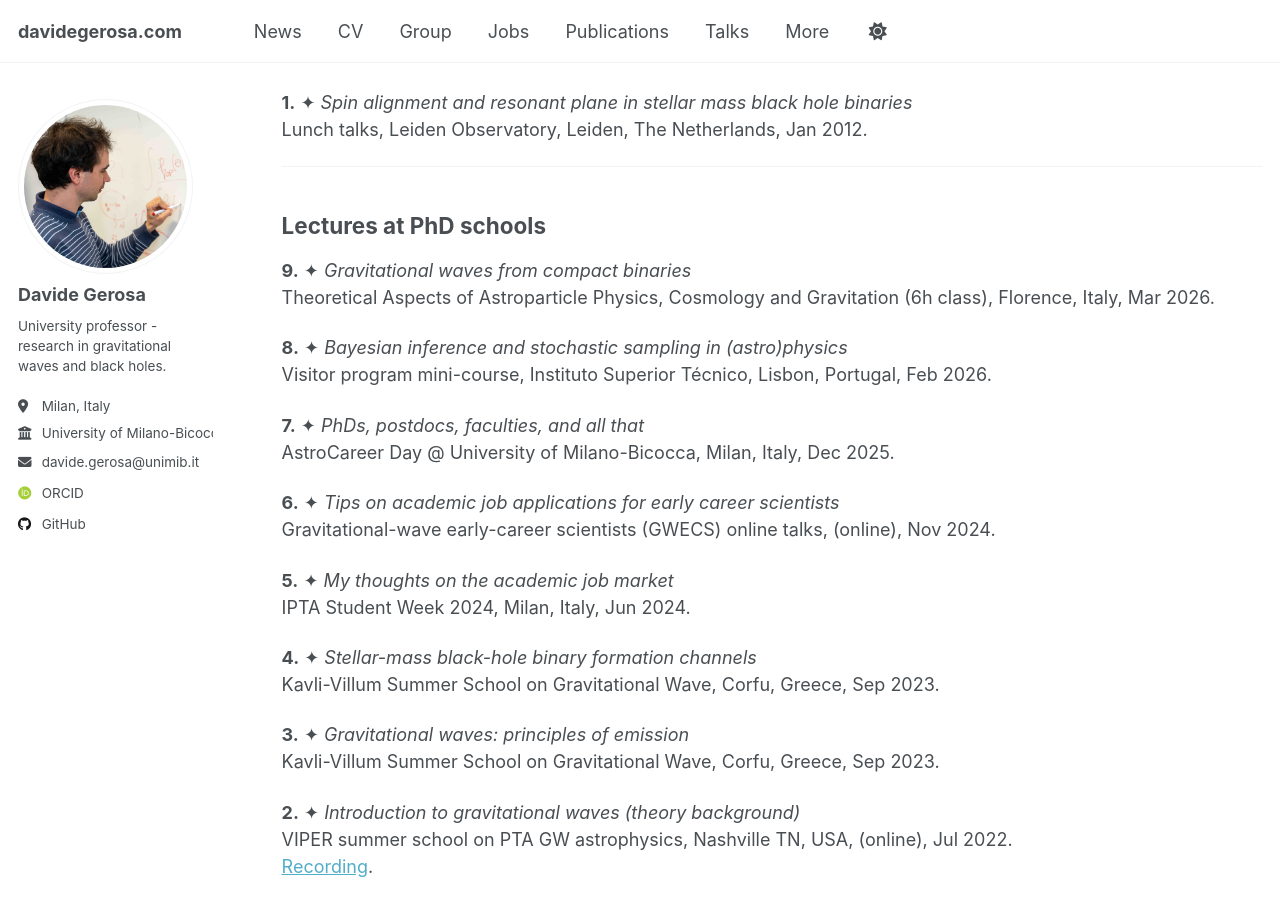
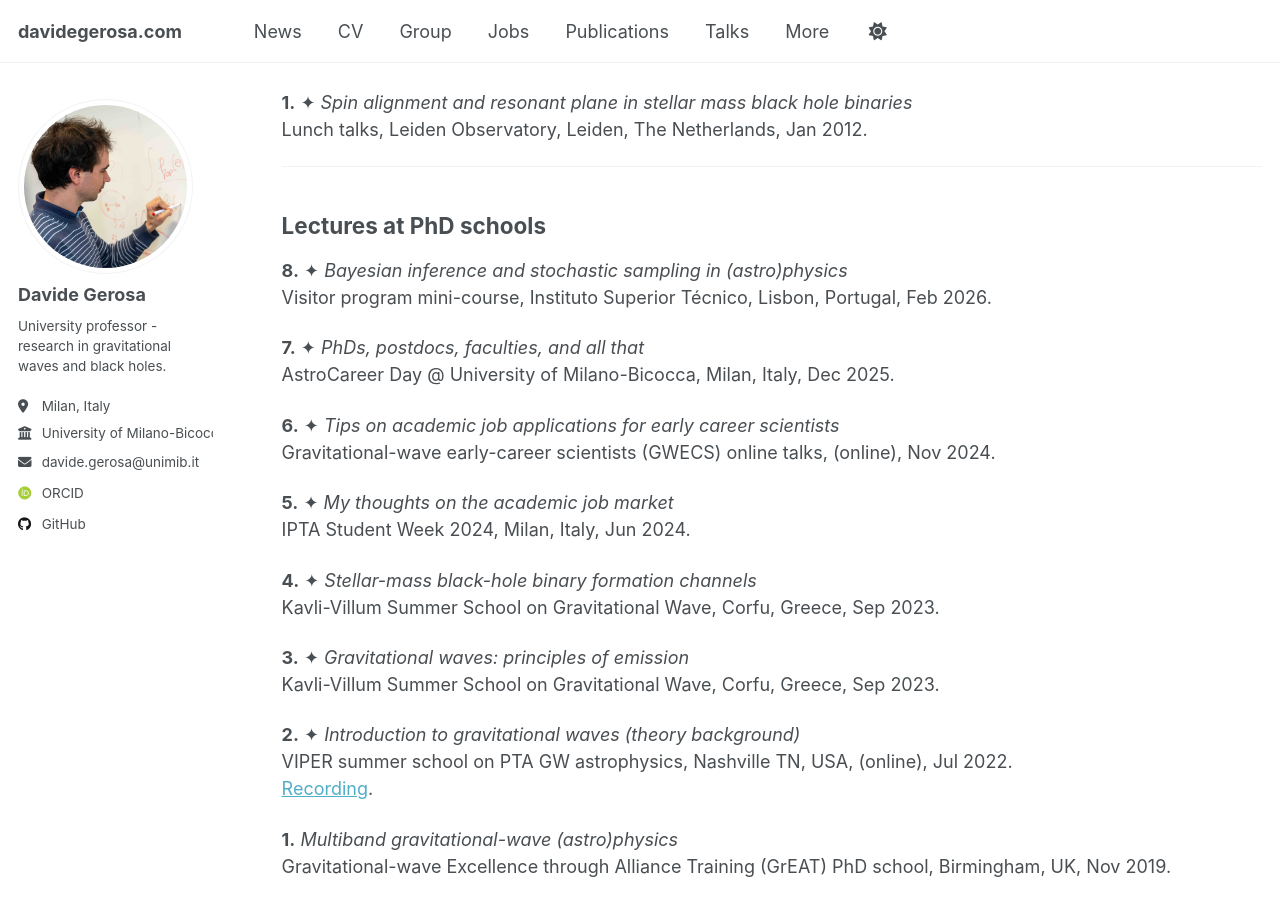
Before and after one commit to dgerosa/website, a Jekyll site: the page built from _pages/talks.md, in a window 1280 px wide and 900 px high, scrolled down 11462 px. Built offline with Jekyll 4.4.1, drawn with Linux system fonts in a browser that asks for light colours; some web fonts are replaced; some of the changed text lies outside the part shown.

Commit message:
Website update from workflow

```diff
--- a/_pages/_talks.md
+++ b/_pages/_talks.md
@@ -3,7 +3,7 @@ Invited talks marked with ✦.
 ## Summary
 **84** (**35**✦) [Talks at conferences](#talks-at-conferences) \
 **47** (**47**✦) [Talks at department seminars](#talks-at-department-seminars) \
-**9** (**8**✦) [Lectures at PhD schools](#lectures-at-phd-schools) \
+**8** (**7**✦) [Lectures at PhD schools](#lectures-at-phd-schools) \
 **8** (**4**✦) [Posters at conferences](#posters-at-conferences) \
 **18** (**18**✦) [Outreach talks](#outreach-talks)
 
@@ -434,9 +434,6 @@ Lunch talks, Leiden Observatory, Leiden, The Netherlands, Jan 2012.
 
 ## Lectures at PhD schools
 
-**9.** ✦ *Gravitational waves from compact binaries*  \\
-Theoretical Aspects of Astroparticle Physics, Cosmology and Gravitation (6h class), Florence, Italy, Mar 2026.
-
 **8.** ✦ *Bayesian inference and stochastic sampling in (astro)physics*  \\
 Visitor program mini-course, Instituto Superior Técnico, Lisbon, Portugal, Feb 2026.
 
```
Also changed, not shown: other parts of _pages/_talks.md (+1 -1 lines), _pages/_citations.md (+4 -4 lines), _pages/_group.md (+13 -13 lines), _pages/_publications.md (+2 -2 lines).
